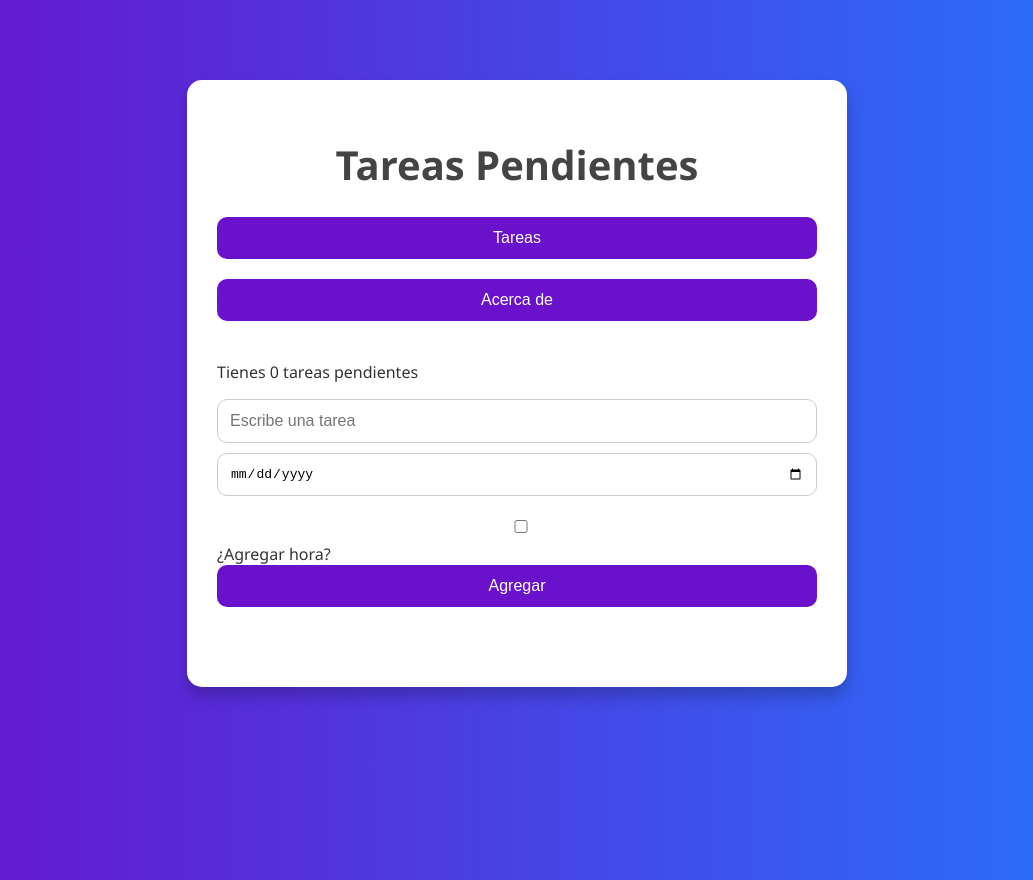
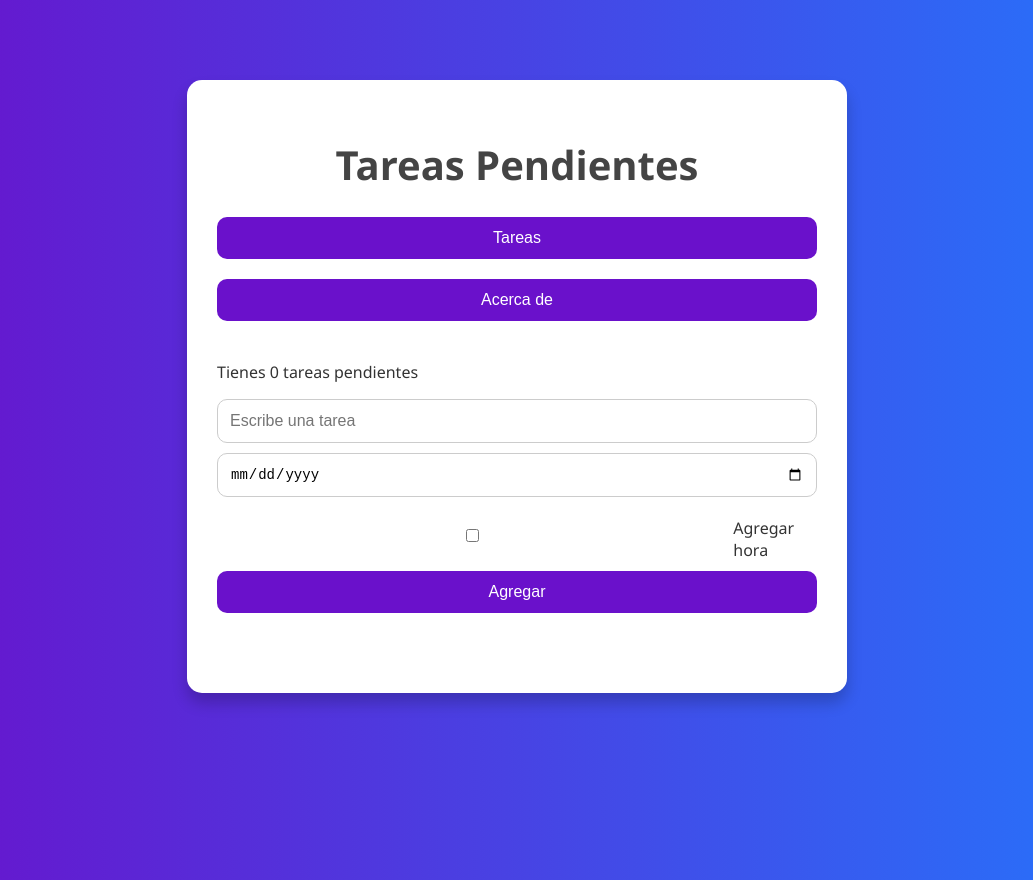
Before and after one commit to SantiagoFort/TaskMate, a React (Create React App) app: page / in a window 1280 px wide. Shown: the whole page, without its empty margins (123-1156 px from the left). Built offline with nearby package versions, Linux system fonts and the light colour scheme.

Commit message:
Mejorar input de fecha y checkbox de hora para vista movil

```diff
--- a/src/App.js
+++ b/src/App.js
@@ -98,19 +98,20 @@ function App() {
             type="date"
             value={fecha}
             onChange={(e) => setFecha(e.target.value)}
+            placeholder="dd/mm/aaaa"
+            style={{ fontSize: '14px' }}
           />
 
           {/* Checkbox para activar o no el campo de hora */}
-          <div style={{ marginTop: '10px' }}>
-            <label>
+          <label style={{ display: 'flex', alignItems: 'center', gap: '6px', margin: '10px 0' }}>
             <input
               type="checkbox"
               checked={usarHora}
               onChange={(e) => setUsarHora(e.target.checked)}
             />
-              ¿Agregar hora?
+            Agregar hora
           </label>
-          </div>
+
 
           {/* Si se activa el checkbox, aparece el campo de hora */}
           {usarHora && (
```
Lines whose indentation alone changed are shown as unchanged.
